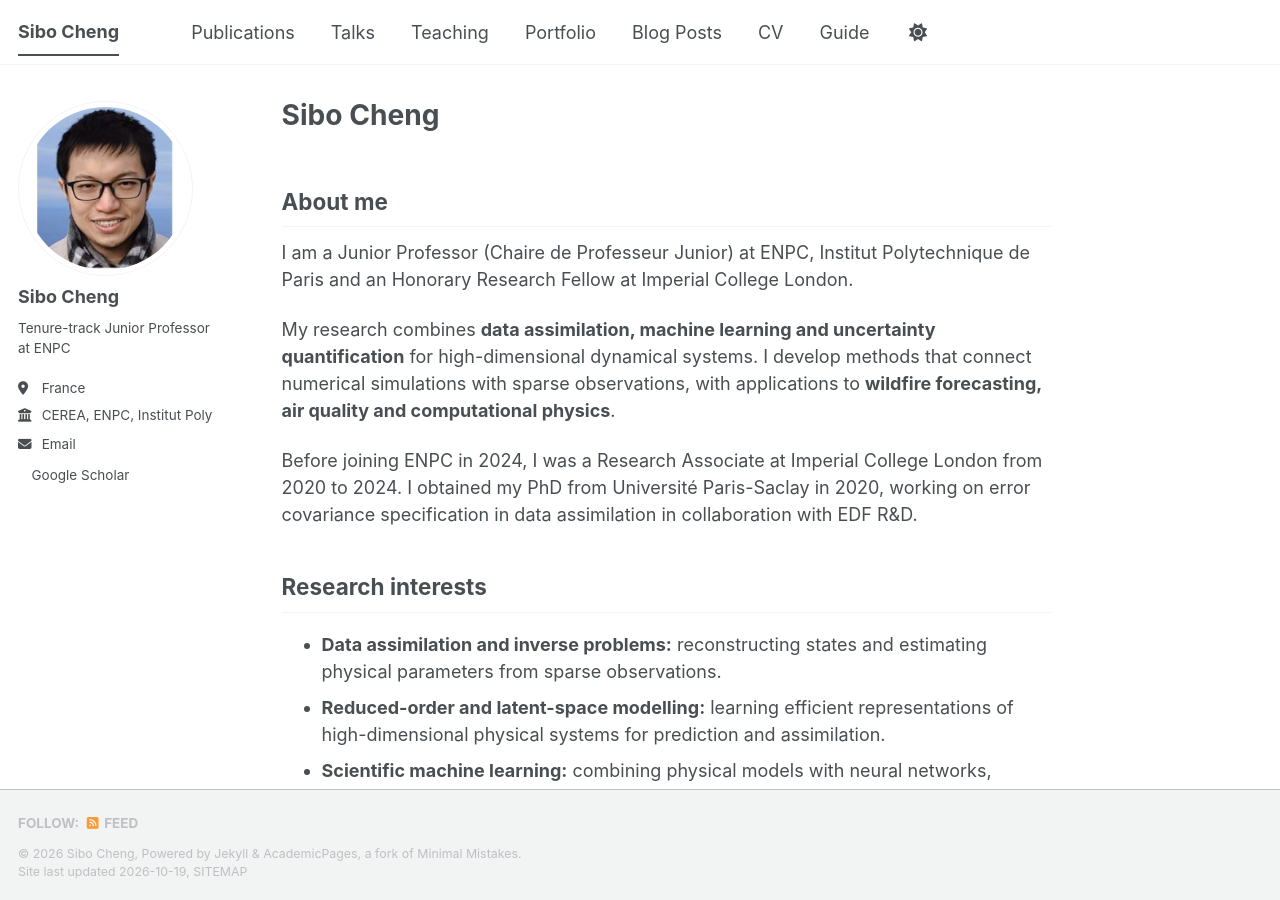
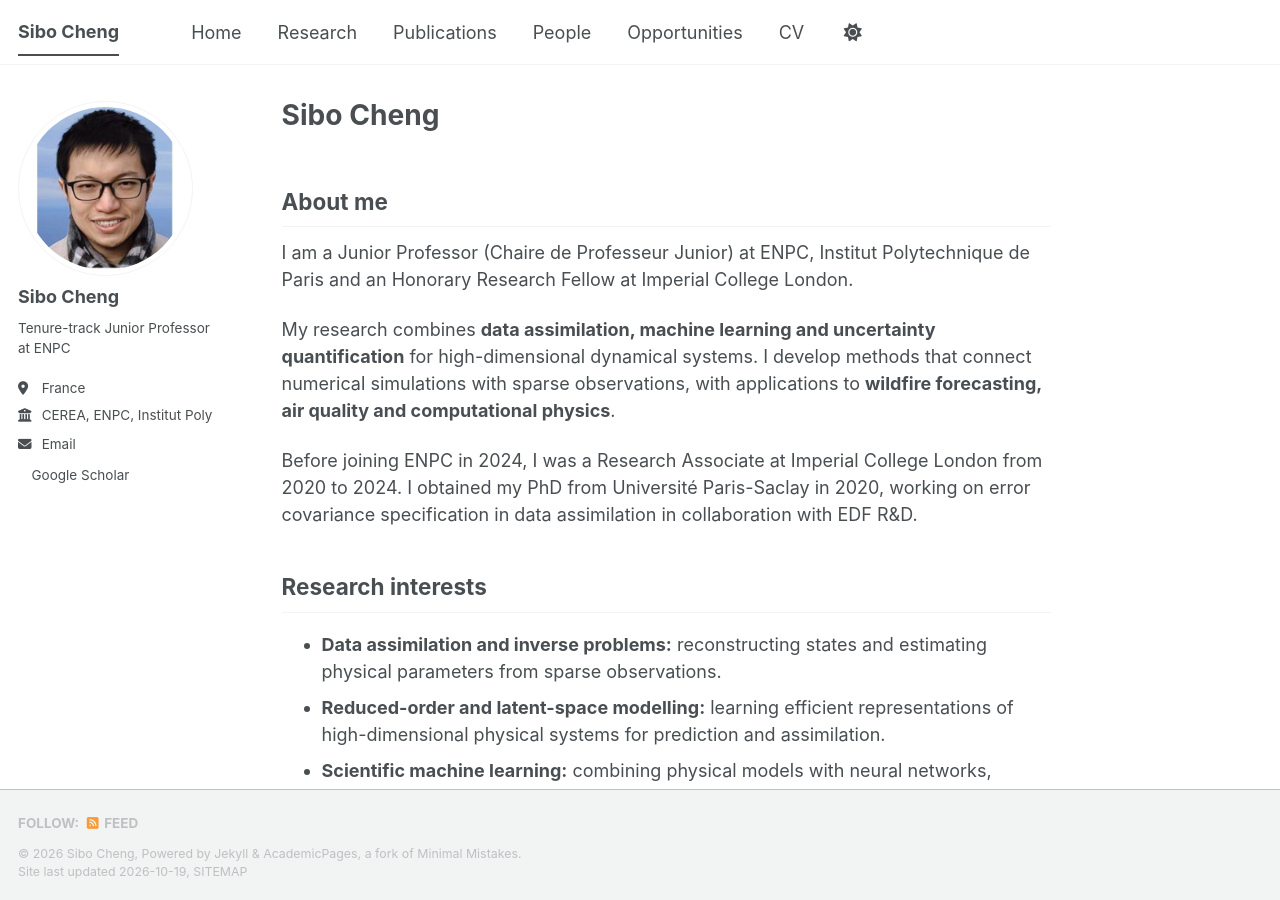
Before and after one commit to scheng2024/scheng2024.github.io, a Jekyll site: the page built from _pages/about.md, in a window 1280 px wide and 900 px high. Built offline with Jekyll 4.4.1, drawn with Linux system fonts in a browser that asks for light colours; a style sheet for code colours, icons or effects is not loaded; part of the change alters nothing that is shown.

Commit message:
Update navigation.yml

```diff
--- a/_data/navigation.yml
+++ b/_data/navigation.yml
@@ -1,30 +1,18 @@
-# The following is the order of the links in the header of the website.
-#
-# Changing the order here will adjust the order and you can also add additional
-# links. Removing a link prevents it from showing in the header, but does not
-# prevent it from being included in the site.
-#
-# NOTE that only one of the CV options should be selected, the first is for the
-#      Markdown formatted page while the second is generated using JSON.
+main:
+  - title: "Home"
+    url: /
 
-main:
+  - title: "Research"
+    url: /research/
+
   - title: "Publications"
     url: /publications/
 
-  - title: "Talks"
-    url: /talks/
+  - title: "People"
+    url: /people/
 
-  - title: "Teaching"
-    url: /teaching/
-
-  - title: "Portfolio"
-    url: /portfolio/
-
-  - title: "Blog Posts"
-    url: /year-archive/
+  - title: "Opportunities"
+    url: /opportunities/
 
   - title: "CV"
     url: /cv/
-
-  - title: "Guide"
-    url: /markdown/
```
